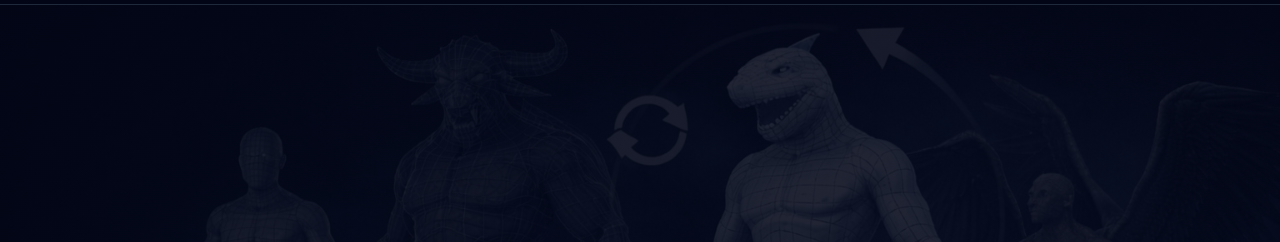
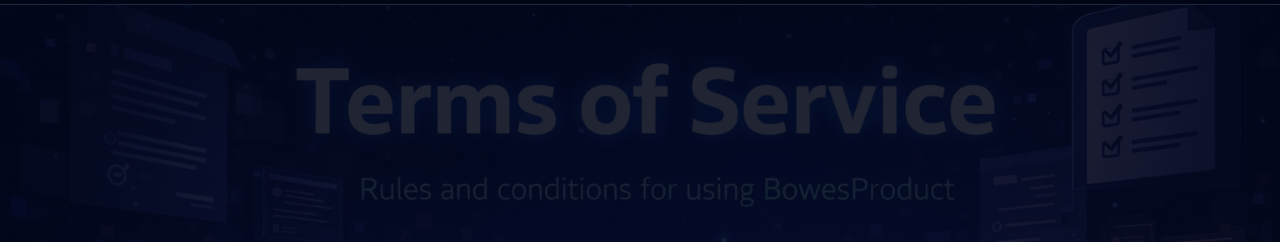
Before and after one commit to Dis513/BowesProduct, a plain HTML site: page terms.html in a window 1280 px wide. Shown: the part 69-311 px from the top of the page. Drawn offline with Linux system fonts and the light colour scheme.

Commit message:
Update terms.html

```diff
--- a/terms.html
+++ b/terms.html
@@ -68,7 +68,7 @@
   overflow: hidden;
   background:
     linear-gradient(rgba(2,6,23,0.88), rgba(2,6,23,0.88)),
-    url("./images/hero.jpg"); /* optional background */
+    url("./images/heroterms.jpg"); /* optional background */
   background-size: cover;
   background-position: center;
 }
```
